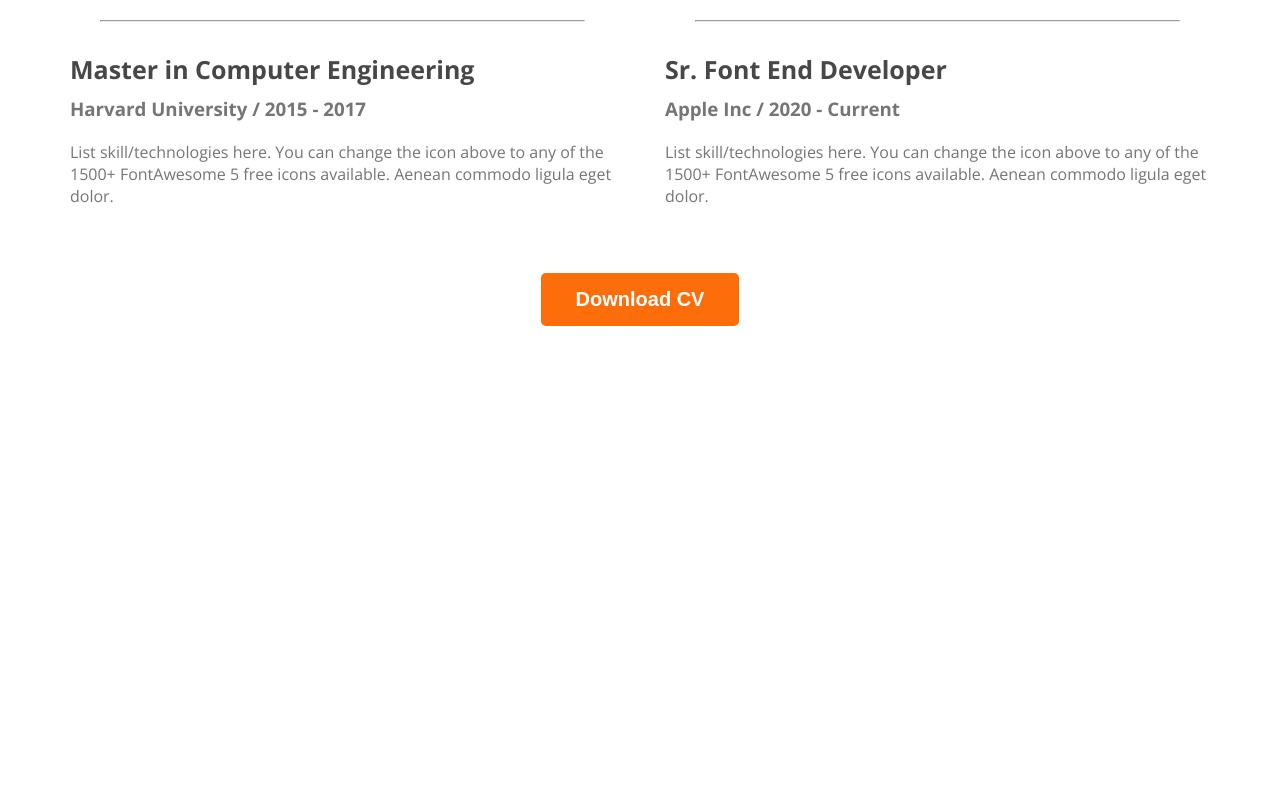
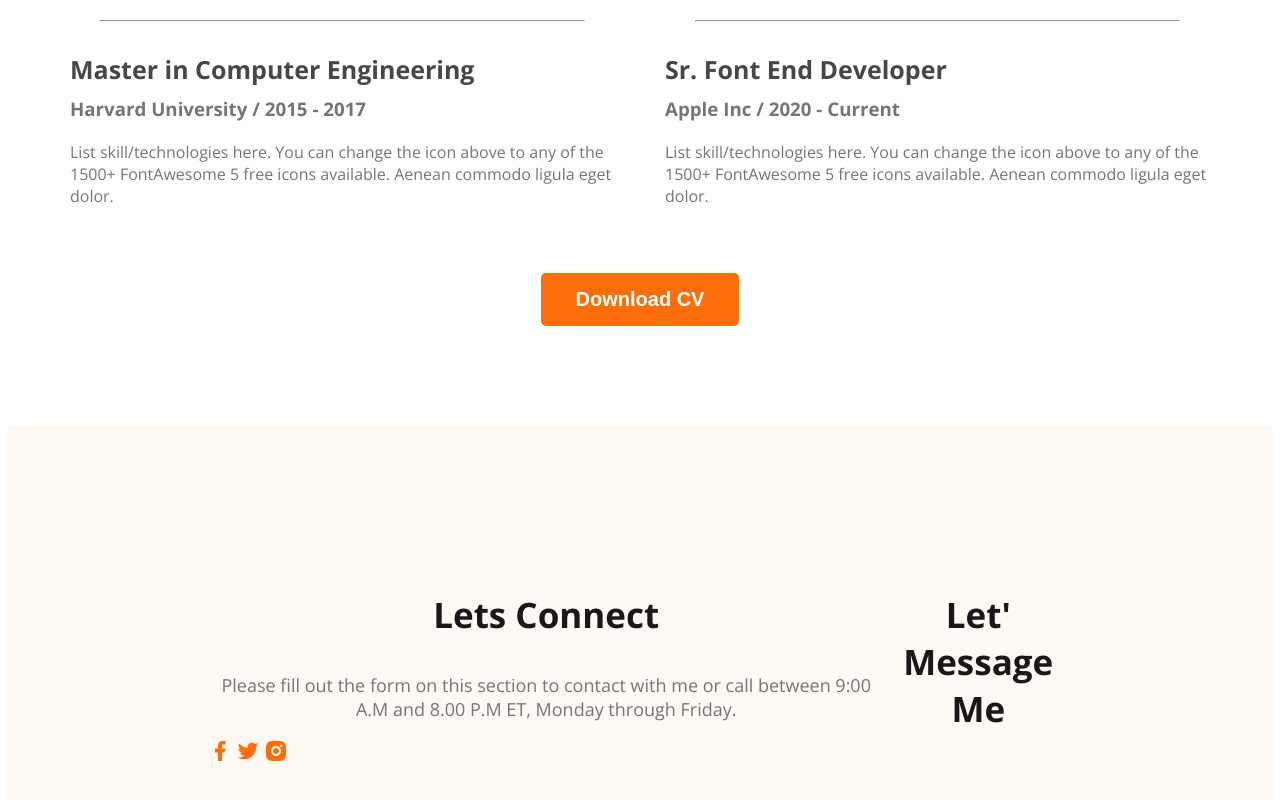
Before and after one commit to monoare/Webdeveloper-Portfolio, a plain HTML site: page index.html in a window 1280 px wide. Shown: the part 2868-3668 px from the top of the page. Before the commit the page ends 3202 px from the top, so only its background shows below. Drawn offline with nearby package versions, Linux system fonts and the light colour scheme.

Commit message:
basic footer

```diff
--- a/index.html
+++ b/index.html
@@ -203,6 +203,22 @@
         </div>
       </section>
     </main>
-    <footer></footer>
+    <footer>
+      <div class="footer-column">
+        <h3 class="section-title">Lets Connect</h3>
+        <p class="section-description">
+          Please fill out the form on this section to contact with me or call
+          between 9:00 A.M and 8.00 P.M ET, Monday through Friday.
+        </p>
+        <div class="social-links">
+          <a href=""><img src="./images/icons/facebook.png" alt="" /></a>
+          <a href=""><img src="./images/icons/twitter.png" alt="" /></a>
+          <a href=""><img src="./images/icons/insta.png" alt="" /></a>
+        </div>
+      </div>
+      <div class="footer-column">
+        <h3 class="section-title">Let' Message Me</h3>
+      </div>
+    </footer>
   </body>
 </html>
--- a/styles/portfolio.css
+++ b/styles/portfolio.css
@@ -183,3 +183,11 @@ main section {
   text-align: center;
   margin-top: 50px;
 }
+
+/* Footer styles */
+footer {
+  display: flex;
+  background: #fff8f3;
+  margin-top: 100px;
+  padding: 130px 200px;
+}
```
